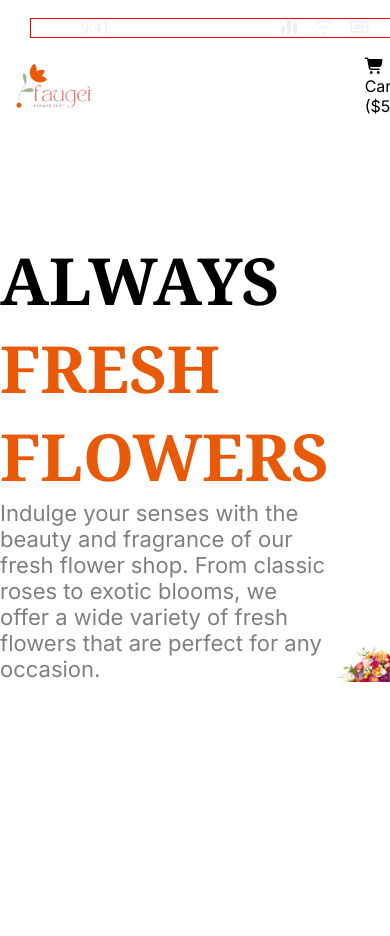
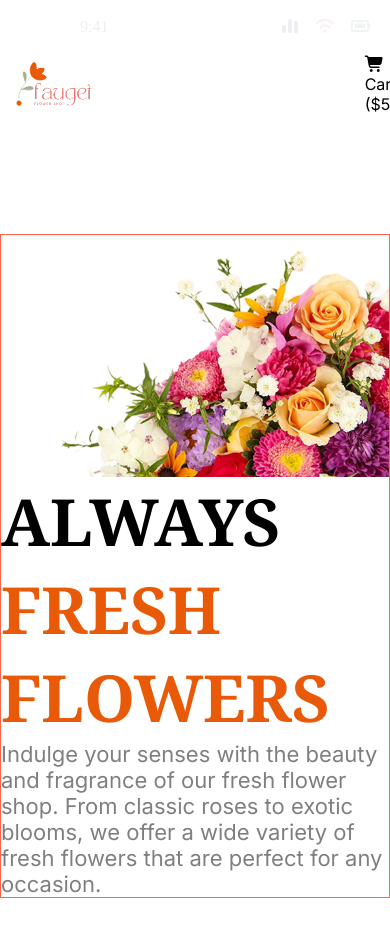
Before and after one commit to MarufurRahmanRahat/ph-assignment-2, a plain HTML site: page index.html in a window 390 px wide. Shown: the top 936 px of the page. Before the commit the page ends 844 px from the top, so only its background shows below. Drawn offline with Linux system fonts and the light colour scheme.

Commit message:
added media query to the banner

```diff
--- a/style.css
+++ b/style.css
@@ -122,8 +122,26 @@ font-weight: 400;
 
 /* for mobile device like iphone 14 & 15 pro */
 @media screen and (max-width:440px) {
+
+    /* shared styles */
+    *{
+    box-sizing: border-box;
+    margin: 0;
+    padding: 0;
+}
+.container{
+    width: 100%;
+}
+img{
+    display: block;
+    max-width: 100%;
+    height: auto;
+}
+
+
+    /* nav bar */
 .mobile-nav{
-    border: 1px solid red;
+    /* border: 1px solid red; */
     visibility:visible;
     display: flex;
     justify-content:space-between;
@@ -149,5 +167,20 @@ font-weight: 400;
     visibility: hidden;
 }
 
+/* banner */
+.banner{
+    border: 1px solid tomato;
+    /* margin-top: 120px;
+    margin-bottom: 120px; */
+    display: flex;
+    flex-direction: column-reverse;
+    justify-content: center;
+    align-items: flex-end;
+    width: 100%;
+    height: auto;
+ }
+
+
+
 
 }
```
